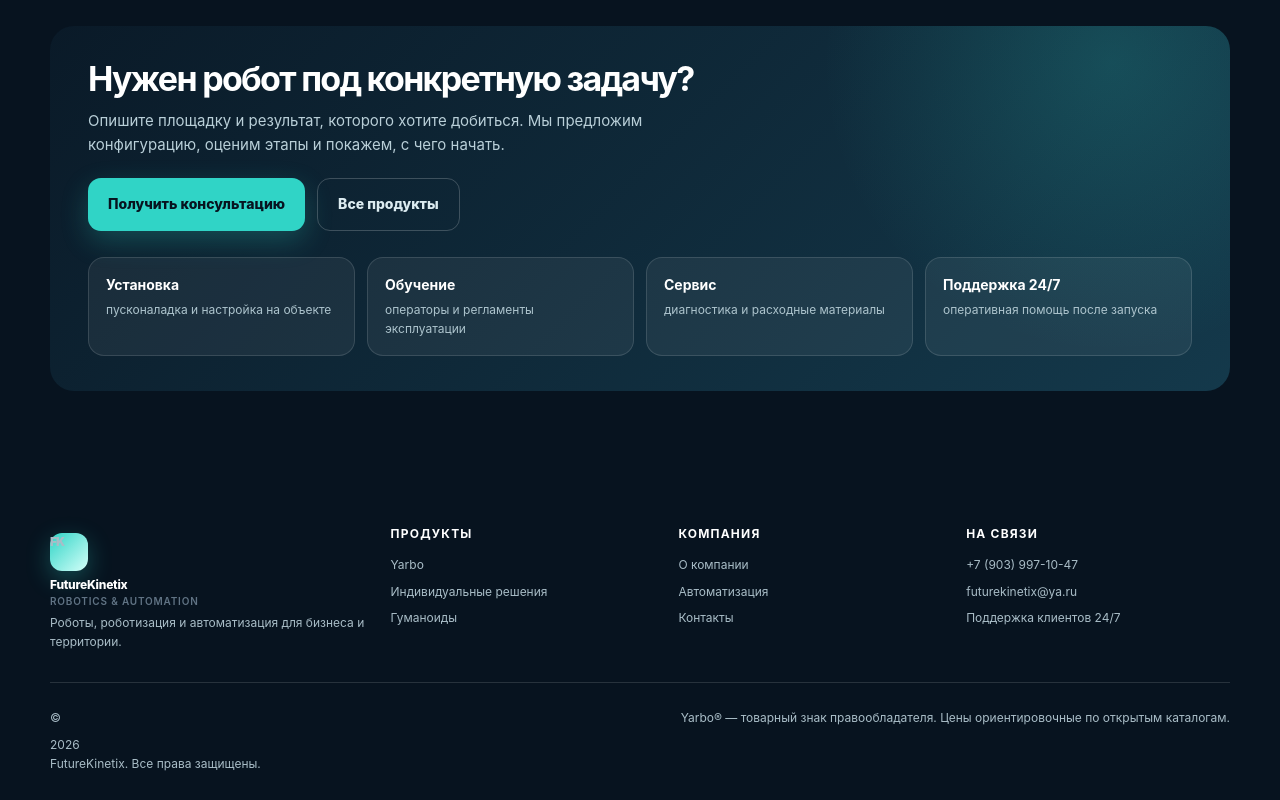
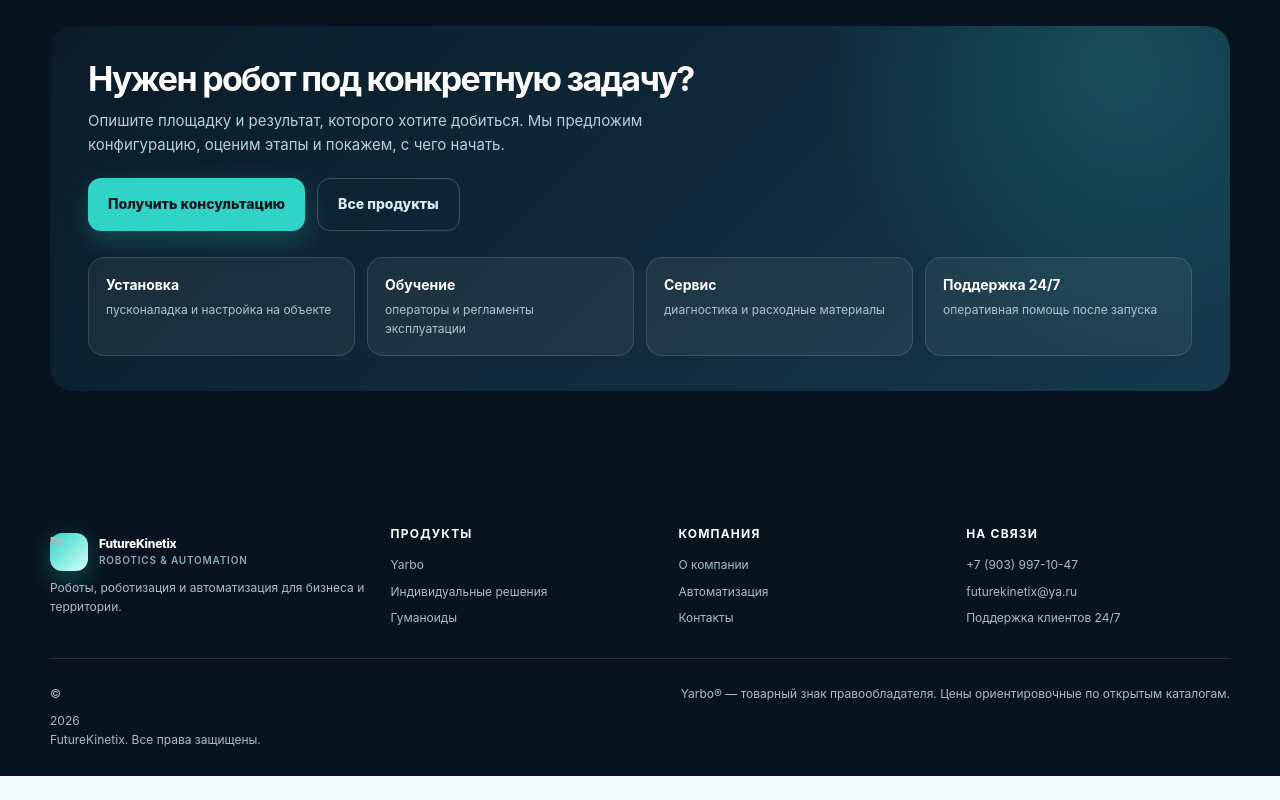
Before and after one commit to gvavv/FutureKinetix.github.io, a plain HTML site: page index.html in a window 1280 px wide. Shown: the part 3049-3849 px from the top of the page. After the commit the page ends 3825 px from the top, so only its background shows below. Drawn offline with Linux system fonts and the light colour scheme.

Commit message:
Polish footer brand layout

```diff
--- a/styles.css
+++ b/styles.css
@@ -284,3 +284,5 @@ button,input,textarea,select{font:inherit}
   .footer-bottom{display:block}
   .footer-bottom span{margin-top:8px}
 }
+.footer .brand{display:flex;margin-top:0}
+.footer .brand-copy small{color:#8ea9b5}
```
